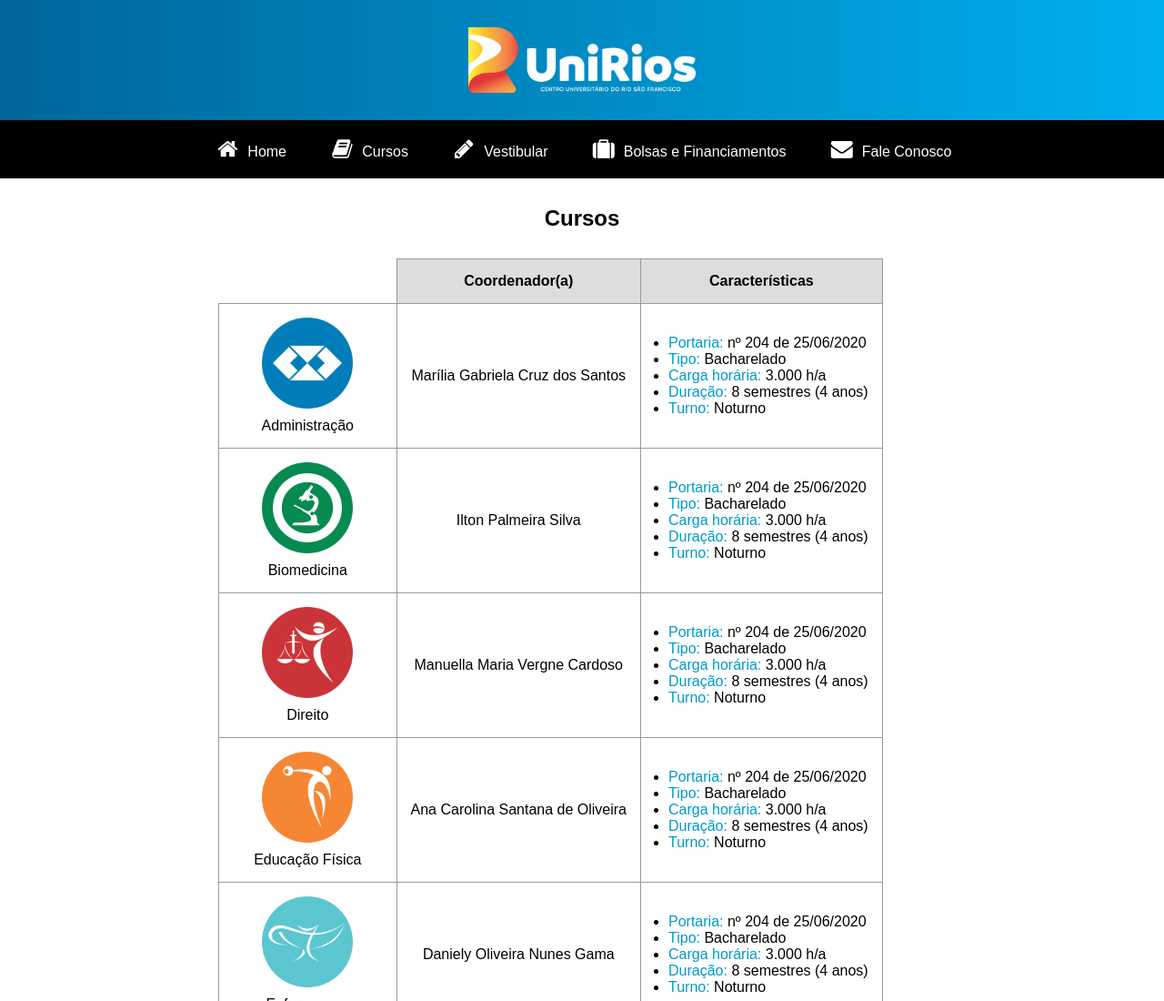
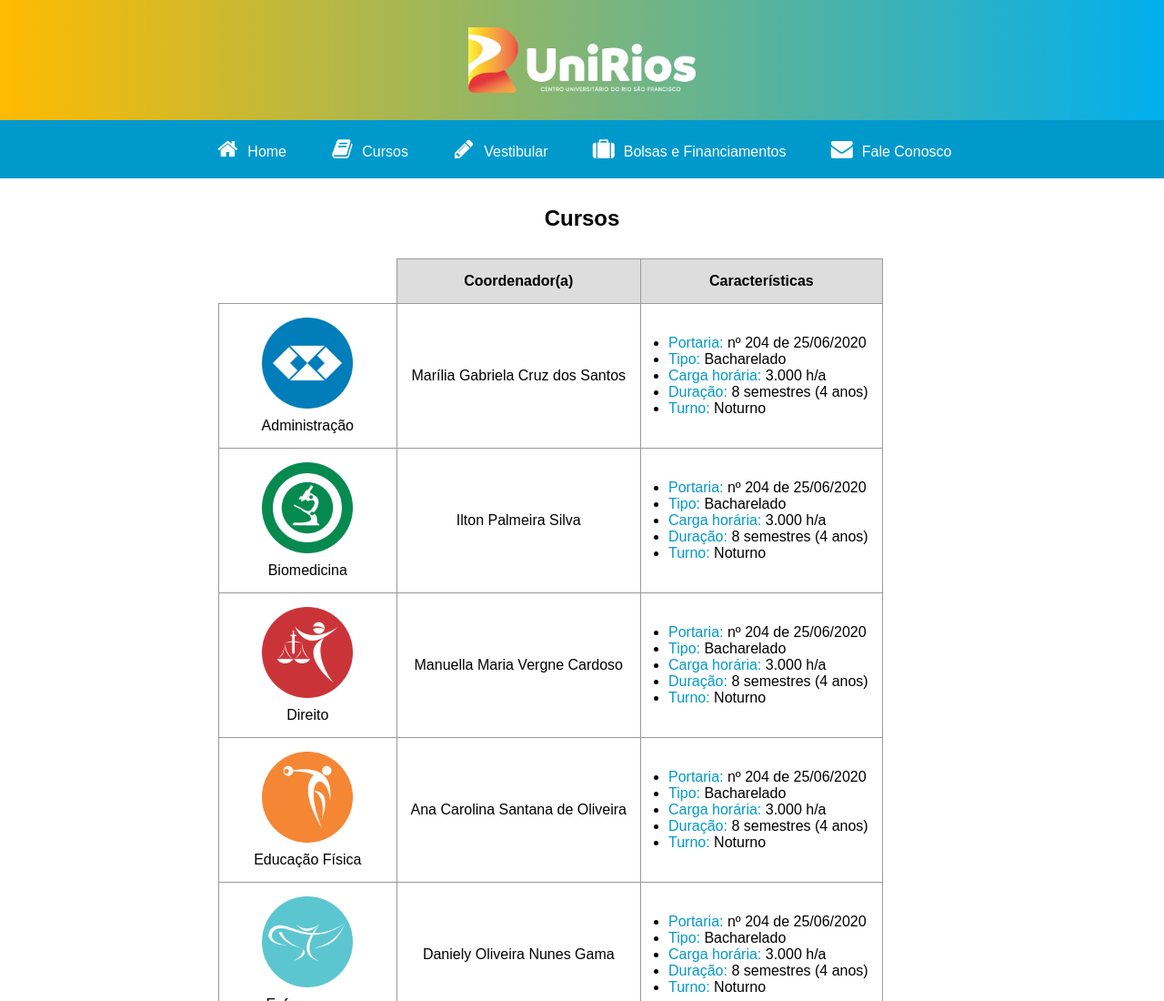
Before and after one commit to Mathewus/site-unirios, a plain HTML site: page internas/cursos.html in a window 1280 px wide. Shown: the top 1100 px of the page at 91% size. Drawn offline with Linux system fonts and the light colour scheme.

Commit message:
Primeiro redesign

```diff
--- a/css/style.css
+++ b/css/style.css
@@ -9,7 +9,7 @@
 /* CABEÇALHO */
 
 #cabecalho {
-	background-image: linear-gradient(to right, #006699, #00AFEF);
+	background-image: linear-gradient(to right, #ffbb00, #00AFEF);
 }
 
 #cabecalho #logo {
@@ -20,7 +20,7 @@
 }
 
 #cabecalho #menu {
-	background-color: #000;
+	background-color: #09c;
 	text-align: center;
 }
 
--- /dev/null
+++ b/js/js.js
@@ -0,0 +1 @@
+alert("Bem-Vindo ao Site");
```
Also changed, not shown: index.html (+1 -0 lines).
